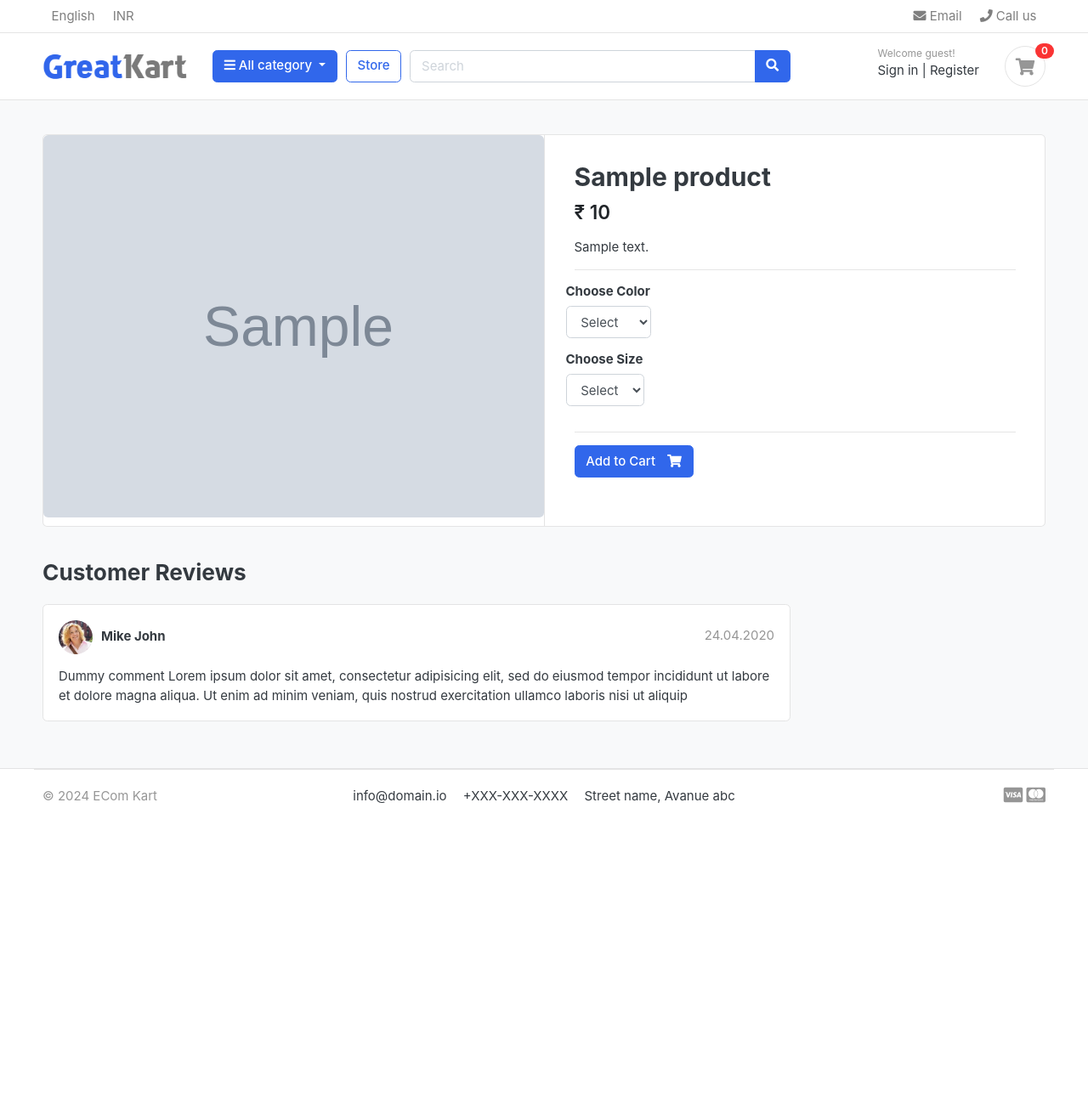
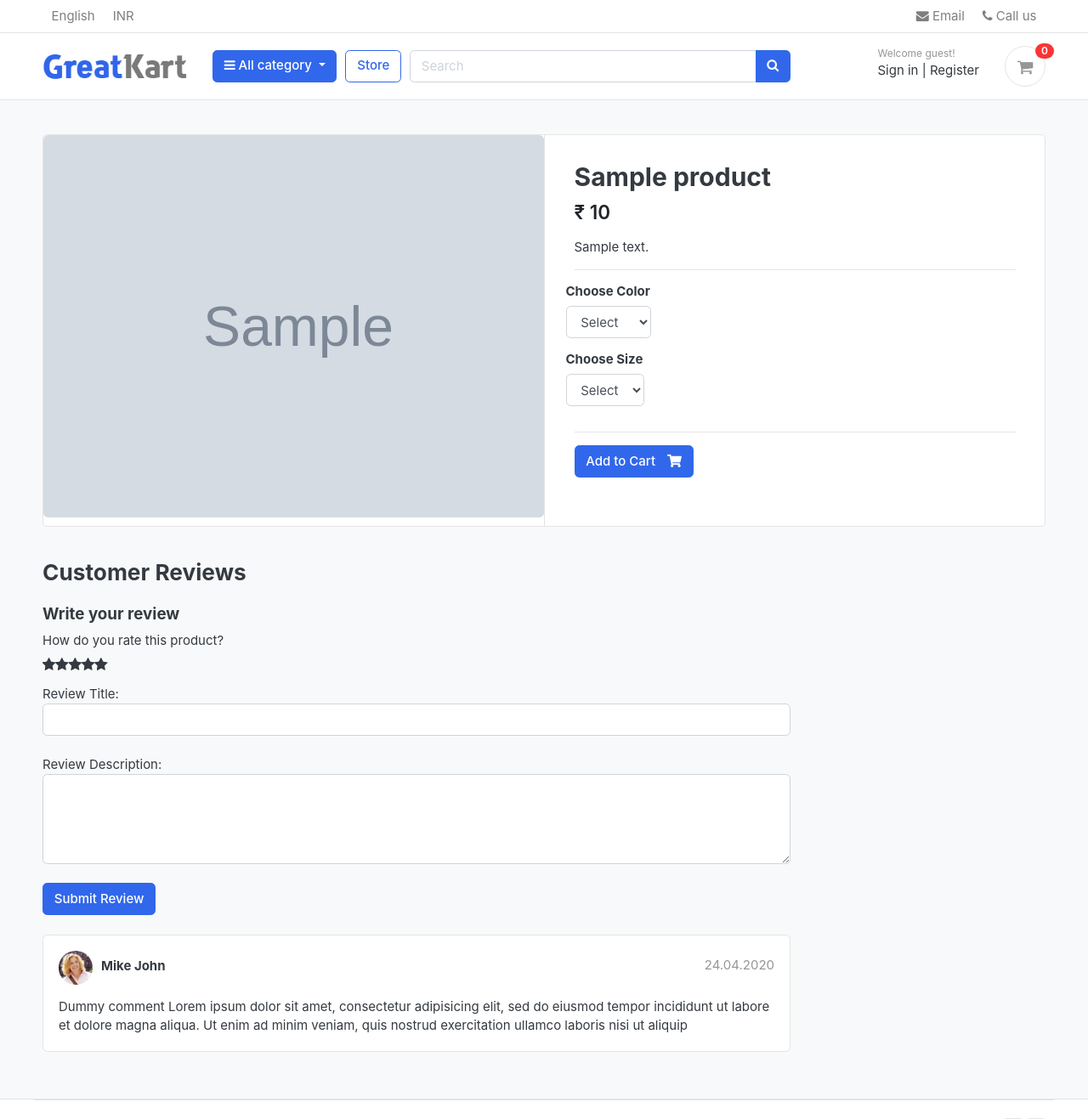
Before and after one commit to STRYKER316/ecom-kart-django, a Django app: a page that uses templates/base.html in a window 1280 px wide. Shown: the top 1317 px of the page at 85% size. Before the commit the page ends 945 px from the top, so only its background shows below. Run offline with Django 3.2, Linux system fonts and the light colour scheme; tables that the repository leaves empty hold one stand-in row (values such as "Sample post"); grey boxes marked "Sample" are stand-in pictures; parts of the project's set-up code (start-up, migrations or seed data) failed here and were passed over; some libraries are stand-ins or nearby versions; some web fonts are replaced.

Commit message:
Implement a form for User reviews

```diff
--- /dev/null
+++ b/ecom_kart/static/css/custom.css
@@ -0,0 +1,42 @@
+/* Hide radio buttons */
+.rate > input {
+  display: none;
+}
+
+.rate {
+    display: inline-block;
+    border: 0;
+}
+
+.rate > label {
+    float: right;
+}
+
+/* Show Stars */
+.rate > label:before {
+    display: inline-block;
+    font-size: 1.1rem;
+    font-family: FontAwesome;
+    content: "\f005";
+    margin: 0;
+    padding: 0.3 rem .2 rem;
+    cursor: pointer;
+}
+
+/* Half Star */
+.rate .half-star:before {
+    content: "\f089";
+    position: absolute;
+    padding-right: 0;
+}
+
+/* Click and Hover */
+input:checked ~ label, label:hover ~ label {
+    color: #FFb503;
+}
+
+/* Hover highlight */
+input:checked + label:hover, input:checked ~ label:hover, input:checked ~ label:hover ~ label,
+label:hover ~ input:checked ~ label {
+    color: #cc9000;
+}
--- a/templates/base.html
+++ b/templates/base.html
@@ -26,6 +26,9 @@
         <!-- custom style -->
         <link href="{% static 'css/ui.css' %}" rel="stylesheet" type="text/css"/>
         <link href="{% static 'css/responsive.css' %}" rel="stylesheet" media="only screen and (max-width: 1200px)" />
+
+        <link href="{% static 'css/custom.css' %}" rel="stylesheet" type="text/css"/>
+        <link rel="stylesheet" href="https://cdnjs.cloudflare.com/ajax/libs/font-awesome/4.7.0/css/font-awesome.min.css">
 
         <!-- custom javascript -->
         <script src="{% static 'js/script.js' %}" type="text/javascript"></script>
--- a/templates/store/product_detail.html
+++ b/templates/store/product_detail.html
@@ -77,8 +77,39 @@
 
                 <header class="section-heading">
                     <h3>Customer Reviews </h3>
+                </header>
 
-                </header>
+                <form action="" method="POST">
+                    {% csrf_token %}
+                    <h5>Write your review</h5>
+                    <div>
+                        <!-- Rating Stars -->
+                        <label for="">How do you rate this product?</label>
+                        <br>
+                        <div class="rate">
+                            <input type="radio" name="rating" id="rating10" value="5.0" required /><label for="rating10" title="5.0"></label>
+                            <input type="radio" name="rating" id="rating09" value="4.5" required /><label for="rating09" title="4.5" class="half-star"></label>
+                            <input type="radio" name="rating" id="rating08" value="4.0" required /><label for="rating08" title="4.0"></label>
+                            <input type="radio" name="rating" id="rating07" value="3.5" required /><label for="rating07" title="3.5" class="half-star"></label>
+                            <input type="radio" name="rating" id="rating06" value="3.0" required /><label for="rating06" title="3.0"></label>
+                            <input type="radio" name="rating" id="rating05" value="2.5" required /><label for="rating05" title="2.5" class="half-star"></label>
+                            <input type="radio" name="rating" id="rating04" value="2.0" required /><label for="rating04" title="2.0"></label>
+                            <input type="radio" name="rating" id="rating03" value="1.5" required /><label for="rating03" title="1.5" class="half-star"></label>
+                            <input type="radio" name="rating" id="rating02" value="1.0" required /><label for="rating02" title="1.0"></label>
+                            <input type="radio" name="rating" id="rating01" value="0.5" required /><label for="rating01" title="0.5" class="half-star"></label>
+                        </div>
+                        <br>
+
+                        Review Title:
+                        <input type="text" class="form-control" name="subject">
+                        <br>
+                        Review Description:
+                        <textarea class="form-control" name="review" rows="4"></textarea>
+                        <br>
+                        <input type="submit" class="btn btn-primary" value="Submit Review">
+                    </div>
+                </form>
+                <br>
 
                 <article class="box mb-3">
                     <div class="icontext w-100">
```
Also changed, not shown: store/forms.py (added, +9 -0 lines).
